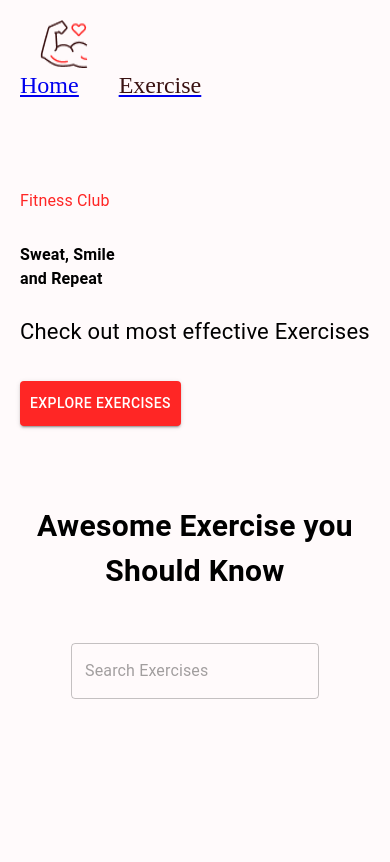
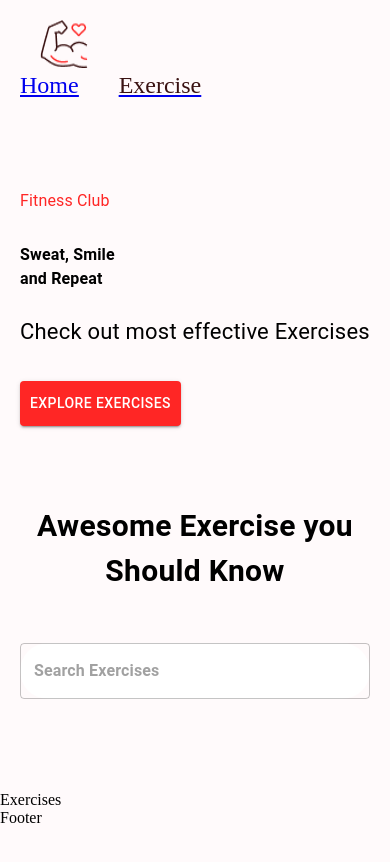
Before and after one commit to alexander784/gym, a React (Create React App) app: page / in a window 390 px wide. Shown: the top 862 px of the page. Built offline with nearby package versions, Linux system fonts and the light colour scheme.

Commit message:
Make SearxhExercise component responsive

```diff
--- a/src/components/SearchExercise.js
+++ b/src/components/SearchExercise.js
@@ -9,15 +9,25 @@ const SearchExercise = () => {
       <Typography fontWeight={700}
 
       // Responsiveness
-      sx={{fontSize:{ ig: "44px", xs:"30px"}}}
+      sx={{fontSize:{ lg: "44px", xs:"30px"}}}
       mb="50px" textAlign="center">
         Awesome Exercise you <br />
         Should Know
 
       </Typography>
-      <Box position="relative" mb ="720px">
+      <Box position="relative" mb ="72px">
         <TextField
         height="76px"
+        sx={{
+          input:{ fontWeight:"700",
+          border:"none",
+          borderRadius:"4px"
+    },
+    width: { lg: "1170px",
+     xs: "350px"},
+    backgroundColor: "#fff",
+    borderRadius: "40px"
+        }}
         value=""
         onchange={ () => {}}
         placeholder='Search Exercises'
```
